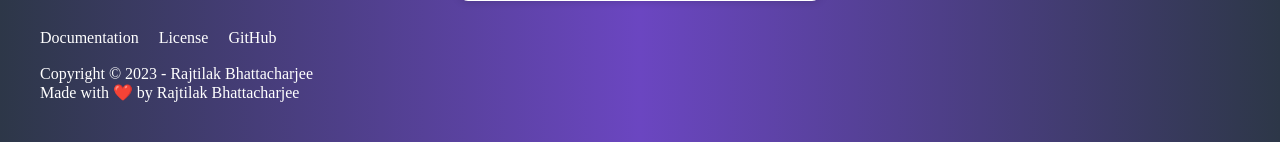
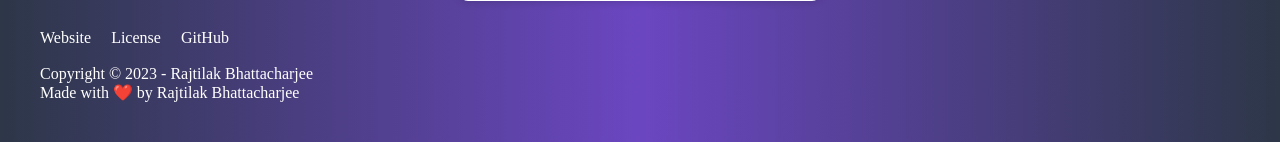
Before and after one commit to rajtilakjee/keepyourmouthshut, a Flask app: page / in a window 1280 px wide. Shown: the part 674-816 px from the top of the page. Run offline with Flask 3, Linux system fonts and the light colour scheme.

Commit message:
Updated README.md. Removed gunicorn from requirements.txt. Updated index.html

```diff
--- a/app/requirements.txt
+++ b/app/requirements.txt
@@ -7,4 +7,3 @@ PyYAML==6.0.1
 requests==2.31.0
 shutils==0.1.0
 flask==3.0.0
-gunicorn==21.0.1
--- a/app/templates/index.html
+++ b/app/templates/index.html
@@ -202,7 +202,7 @@
     </script>
 
     <div class="footer">
-        <a href="https://docs.keepyourmouthshut.net/" target="_blank">Documentation</a>
+        <a href="https://www.keepyourmouthshut.net/" target="_blank">Website</a>
         <a href="https://github.com/rajtilakjee/keepyourmouthshut/blob/main/LICENSE" target="_blank">License</a>
         <a href="https://github.com/rajtilakjee/keepyourmouthshut" target="_blank">GitHub</a>
         <br><br>
```
Also changed, not shown: README.md.
